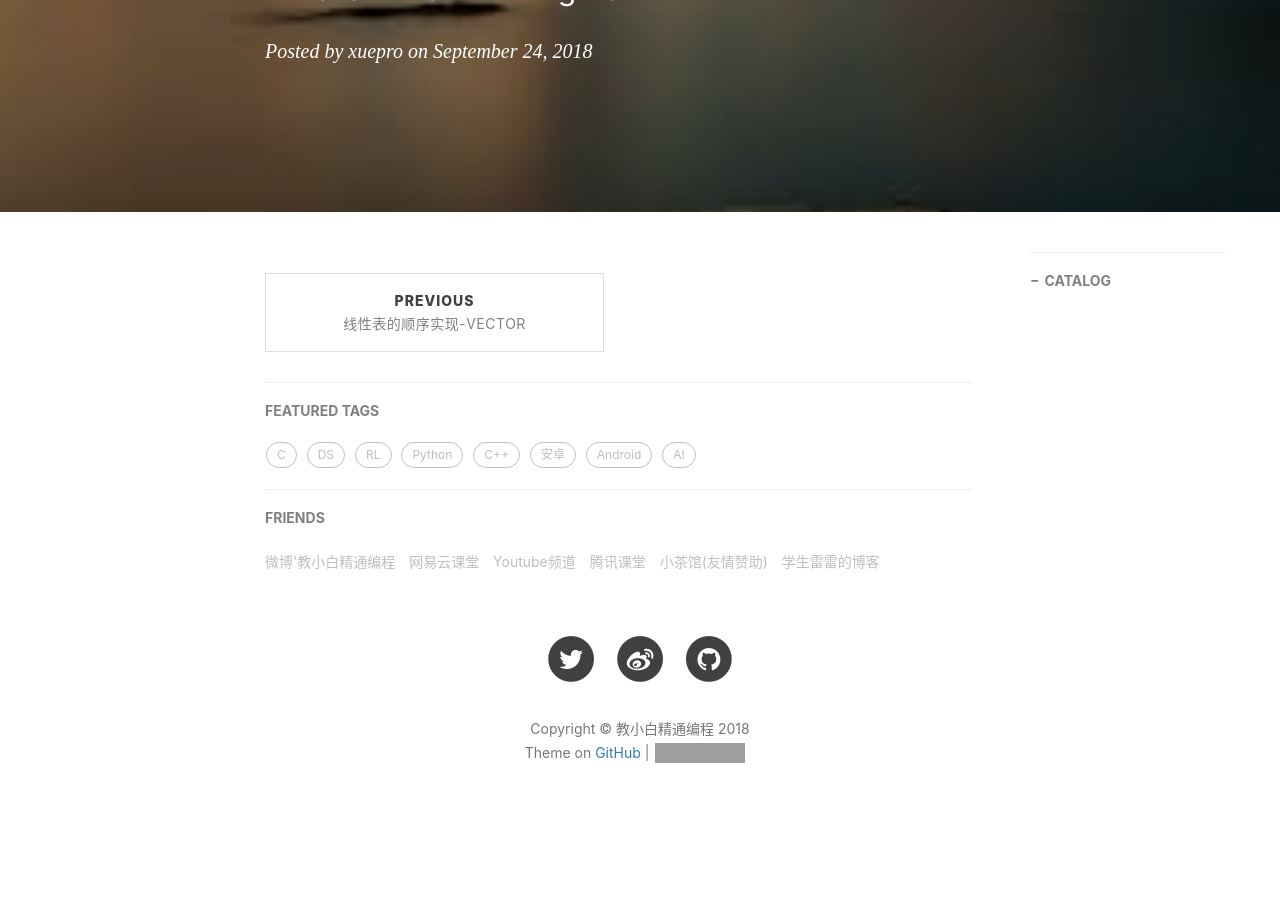
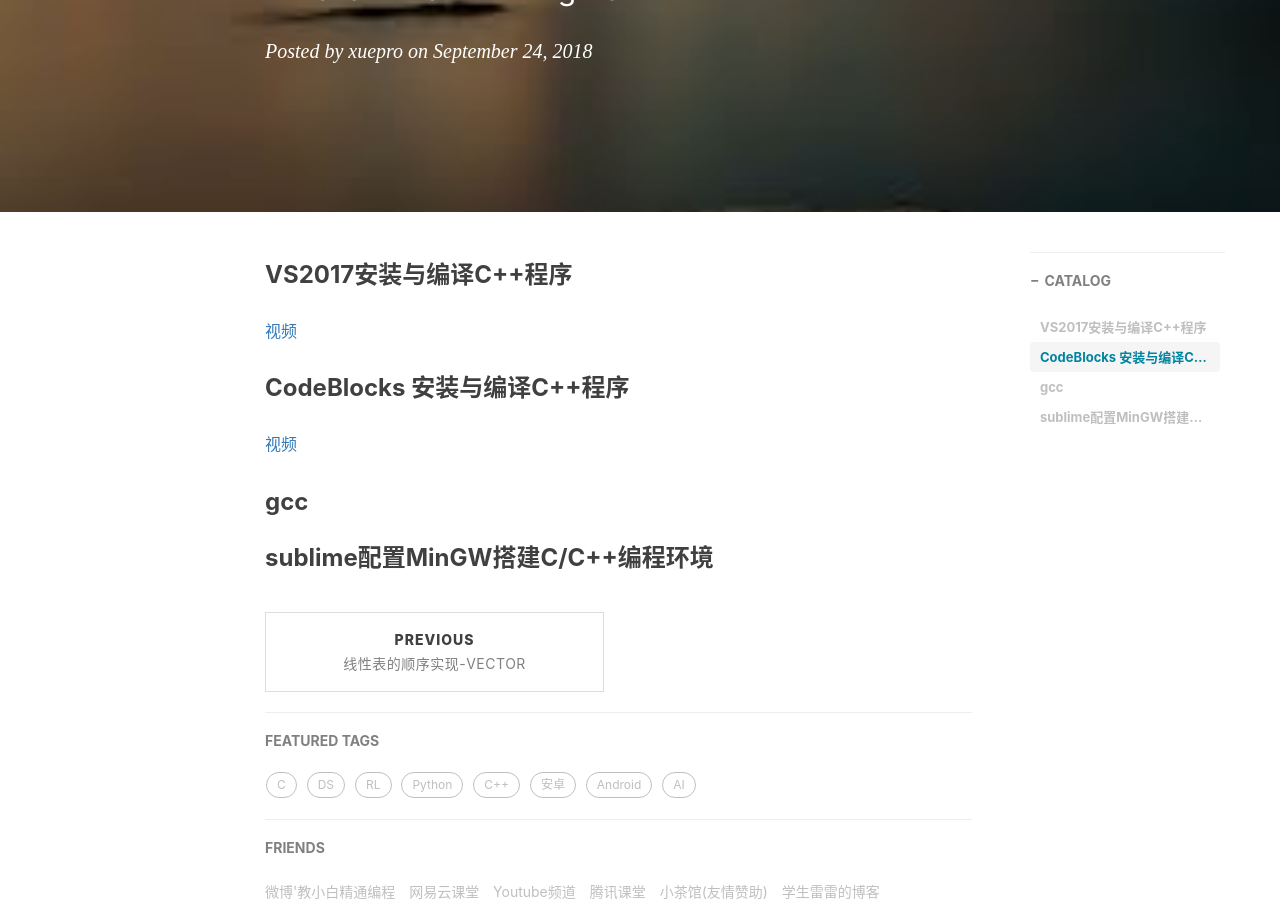
Before and after one commit to xuepro/xuepro.github.io, a Jekyll site: the page built from _posts/2018-09-24-C++17安装、配置.md, in a window 1280 px wide and 900 px high, scrolled down 311 px. Built offline with Jekyll 4.4.1, drawn with Linux system fonts in a browser that asks for light colours; nearby versions of some CDN libraries; comment, search, counter and statistics services are not loaded; before the commit the page ends 1168 px from its top, so only the background shows below that; grey boxes are pictures that could not be loaded.

Commit message:
Update 2018-09-24-C++17安装、配置.md

```diff
--- a/_posts/2018-09-24-C++17安装、配置.md
+++ b/_posts/2018-09-24-C++17安装、配置.md
@@ -12,3 +12,15 @@ tags:
     - C++
 
 ---
+
+### VS2017安装与编译C++程序
+
+   [视频](https://www.weibo.com/tv/v/Fx3MOsqJM?fid=1034:818cb1349ce05a84bfbd5e6422e1f2ea)
+
+### CodeBlocks 安装与编译C++程序
+
+ [视频](https://www.weibo.com/tv/v/Fp8Pn6hQp?fid=1034:beb66bf53fa5e71e7b41ef375b8d1542)
+
+### gcc
+
+### sublime配置MinGW搭建C/C++编程环境
```
